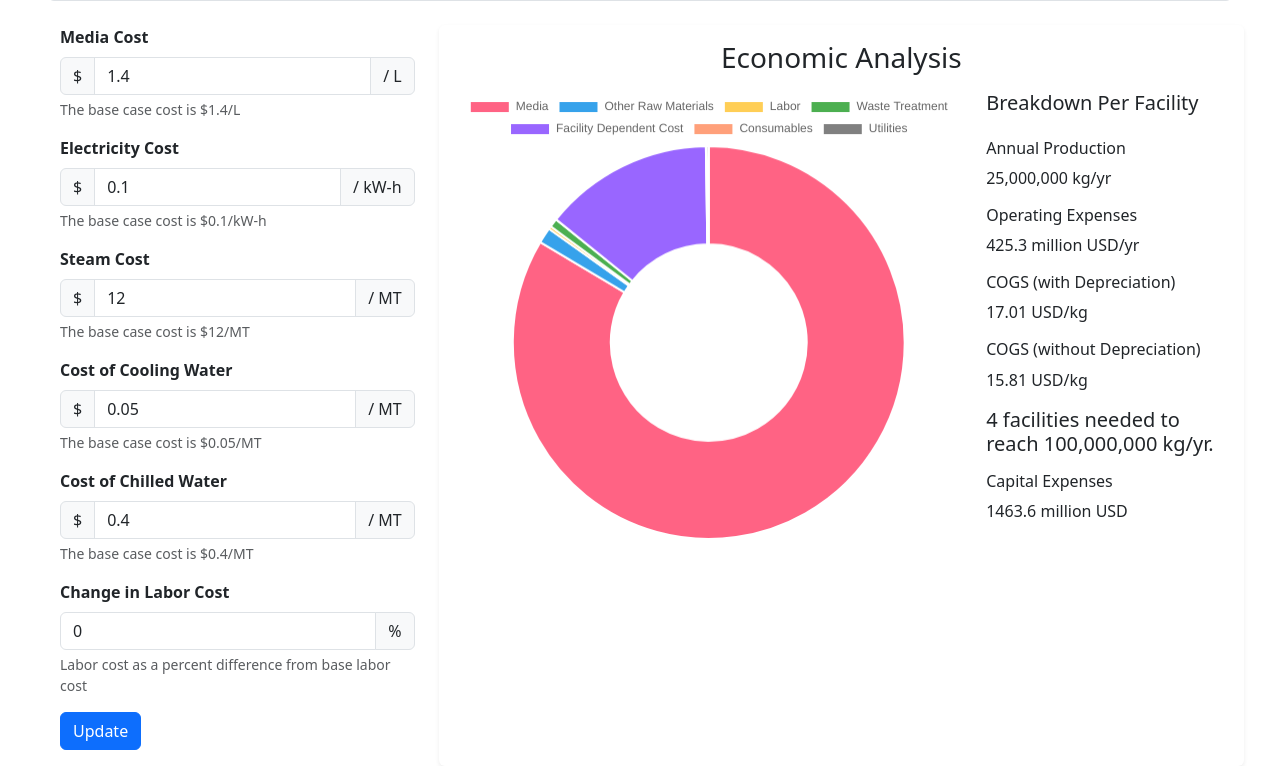
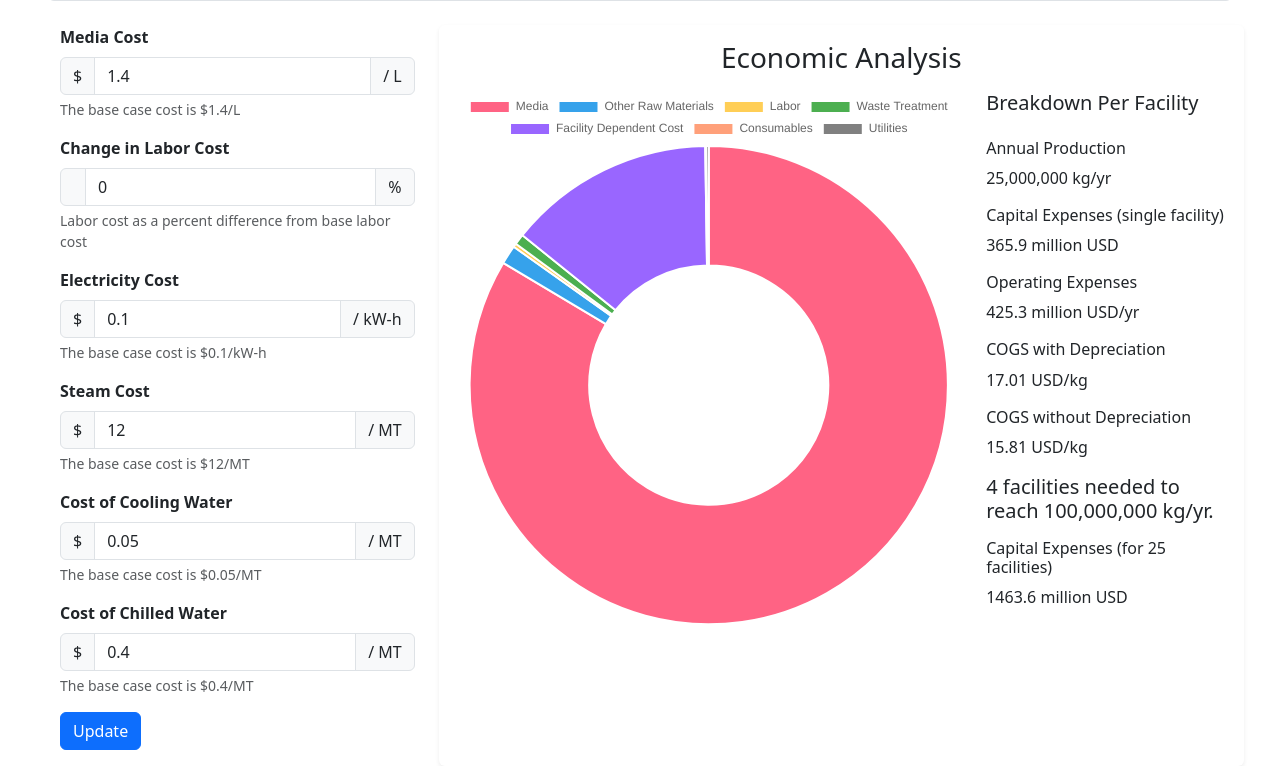
Before and after one commit to GitYaw/Dashboard, a Flask app: page / in a window 1280 px wide. Shown: the part 620-1386 px from the top of the page. Run offline with Flask 3, Linux system fonts and the light colour scheme.

Commit message:
Update interface according to specifications

```diff
--- a/app.py
+++ b/app.py
@@ -13,6 +13,13 @@ def get_data():
             "unit1": "$",
             "unit2": " / L",
             "description": "The base case cost is $1.4/L"
+        },
+        {
+            "id": "laborCost",
+            "label": "Change in Labor Cost",
+            "default": 0,
+            "unit2": "%",
+            "description": "Labor cost as a percent difference from base labor cost"
         },
         {
             "id": "electricityCost",
@@ -46,13 +53,6 @@ def get_data():
             "unit2": " / MT",
             "description": "The base case cost is $0.4/MT"
         },
-        {
-            "id": "laborCost",
-            "label": "Change in Labor Cost",
-            "default": 0,
-            "unit2": "%",
-            "description": "Labor cost as a percent difference from base labor cost"
-        }
     ]
 
     breakdowns = [
--- a/static/landing.js
+++ b/static/landing.js
@@ -149,6 +149,7 @@ function calculateExpenses() {
 
     // document.getElementById("bioreactorName").innerText = bioreactor.name;
     document.getElementById("annualProduction").innerText = bioreactor.annualProduction.toLocaleString();
+    document.getElementById("capitalExpensesPerFacility").innerText = (capitalExpense / 1000000).toFixed(1);
     document.getElementById("operatingExpenses").innerText = (operatingExpenses / 1000000).toFixed(1);
     document.getElementById("cogsWithDepreciation").innerText = salesCost.toFixed(2);
     document.getElementById("cogsWithoutDepreciation").innerText = adjustedSalesCost.toFixed(2);
--- a/templates/landing.html
+++ b/templates/landing.html
@@ -40,9 +40,7 @@
                             <div class="parameter mb-3">
                                 <label for="{{ parameter.id }}" class="form-label"><strong>{{ parameter.label }}</strong></label>
                                 <div class="input-group">
-                                    {% if parameter.unit1 %}
                                         <span class="input-group-text">{{ parameter.unit1 }}</span>
-                                    {% endif %}
                                   <input type="number" class="form-control" placeholder="Enter {{ parameter.label }}" value="{{ parameter.default }}" id="{{ parameter.id }}" required>
                                     {% if parameter.unit2 %}
                                         <span class="input-group-text">{{ parameter.unit2 }}</span>
@@ -79,6 +77,14 @@
                         </div>
                         <div class="expense-category mb-3">
                             <div class="expense-label">
+                                <h6>Capital Expenses (single facility)</h6>
+                            </div>
+                            <div class="expense-value">
+                                <span id="capitalExpensesPerFacility"></span> million USD
+                            </div>
+                        </div>
+                        <div class="expense-category mb-3">
+                            <div class="expense-label">
                                 <h6>Operating Expenses</h6>
                             </div>
                             <div class="expense-value">
@@ -87,7 +93,7 @@
                         </div>
                         <div class="expense-category mb-3">
                             <div class="expense-label">
-                                <h6>COGS (with Depreciation)</h6>
+                                <h6>COGS with Depreciation</h6>
                             </div>
                             <div class="expense-value">
                                 <span id="cogsWithDepreciation"></span> USD/kg
@@ -95,7 +101,7 @@
                         </div>
                         <div class="expense-category mb-3">
                             <div class="expense-label">
-                                <h6>COGS (without Depreciation)</h6>
+                                <h6>COGS without Depreciation</h6>
                             </div>
                             <div class="expense-value">
                                 <span id="cogsWithoutDepreciation"></span> USD/kg
@@ -104,7 +110,7 @@
                         <h5 class="mb-3"><span id="facilitiesNeeded"></span> facilities needed to reach 100,000,000 kg/yr.</h5>
                         <div class="expense-category mb-3">
                             <div class="expense-label">
-                                <h6>Capital Expenses</h6>
+                                <h6>Capital Expenses (for 25 facilities)</h6>
                             </div>
                             <div class="expense-value">
                                 <span id="capitalExpenses"></span> million USD
```
